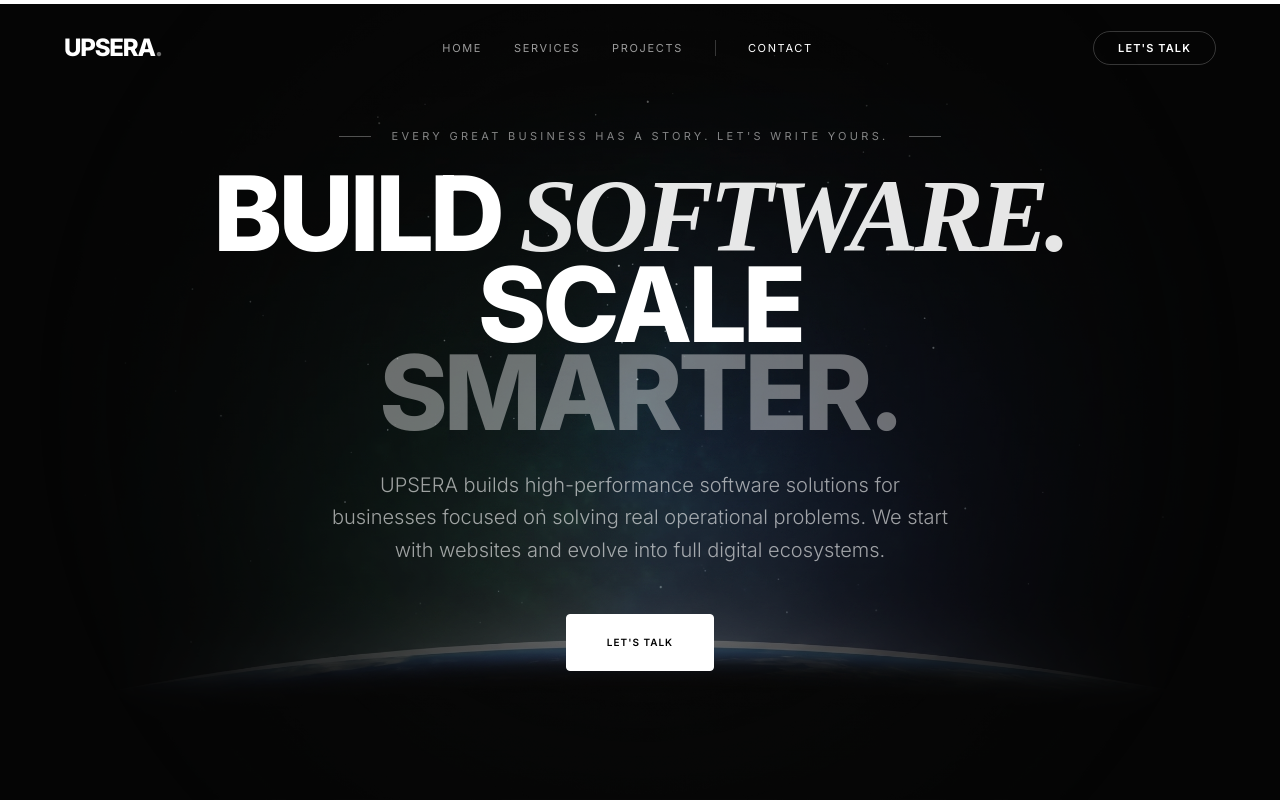
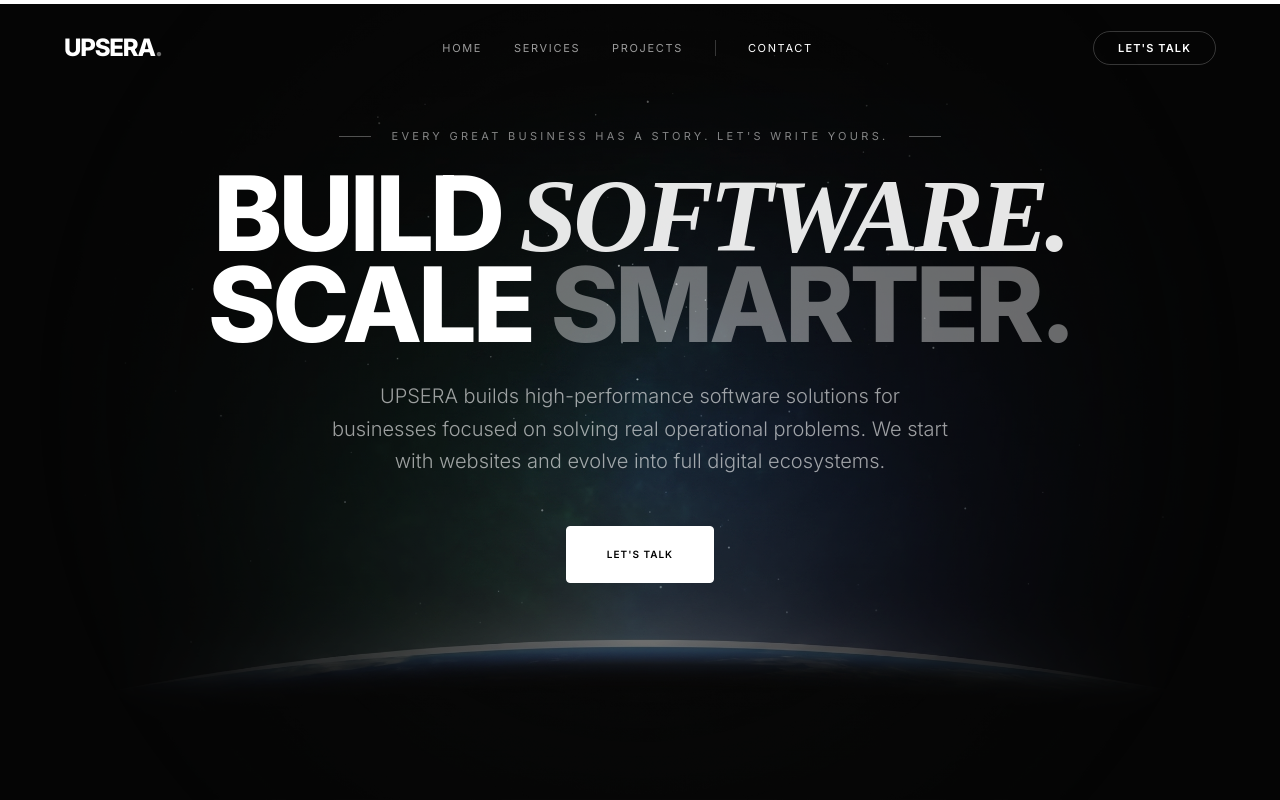
Before and after one commit to nihalabu/upseraog, a React (Vite) app: page / in a window 1280 px wide. Shown: the top 800 px of the page. Built offline with nearby package versions, Linux system fonts and the light colour scheme; a web font is replaced by a local one.

Commit message:
fix: move handanimation video to public/assets and increase build chunk limit

```diff
--- a/src/components/Hero.tsx
+++ b/src/components/Hero.tsx
@@ -44,8 +44,8 @@
           </div>
 
           <h1 className="display-title mb-8 px-4" id="hero-headline">
-            BUILD <span className="serif-italic text-white/90">Software.</span><br />
-            SCALE <span className="text-white/40">Smarter.</span>
+            <span className="block md:whitespace-nowrap">BUILD <span className="serif-italic text-white/90">SOFTWARE.</span></span>
+            <span className="block md:whitespace-nowrap">SCALE <span className="text-white/40">SMARTER.</span></span>
           </h1>
 
           <p className="max-w-2xl text-base md:text-xl text-white/60 leading-relaxed font-light mb-12 px-6" id="hero-description">
```
Also changed, not shown: vite.config.ts (+3 -2 lines), 1 other file (tests, documents, lock files or other folders).
